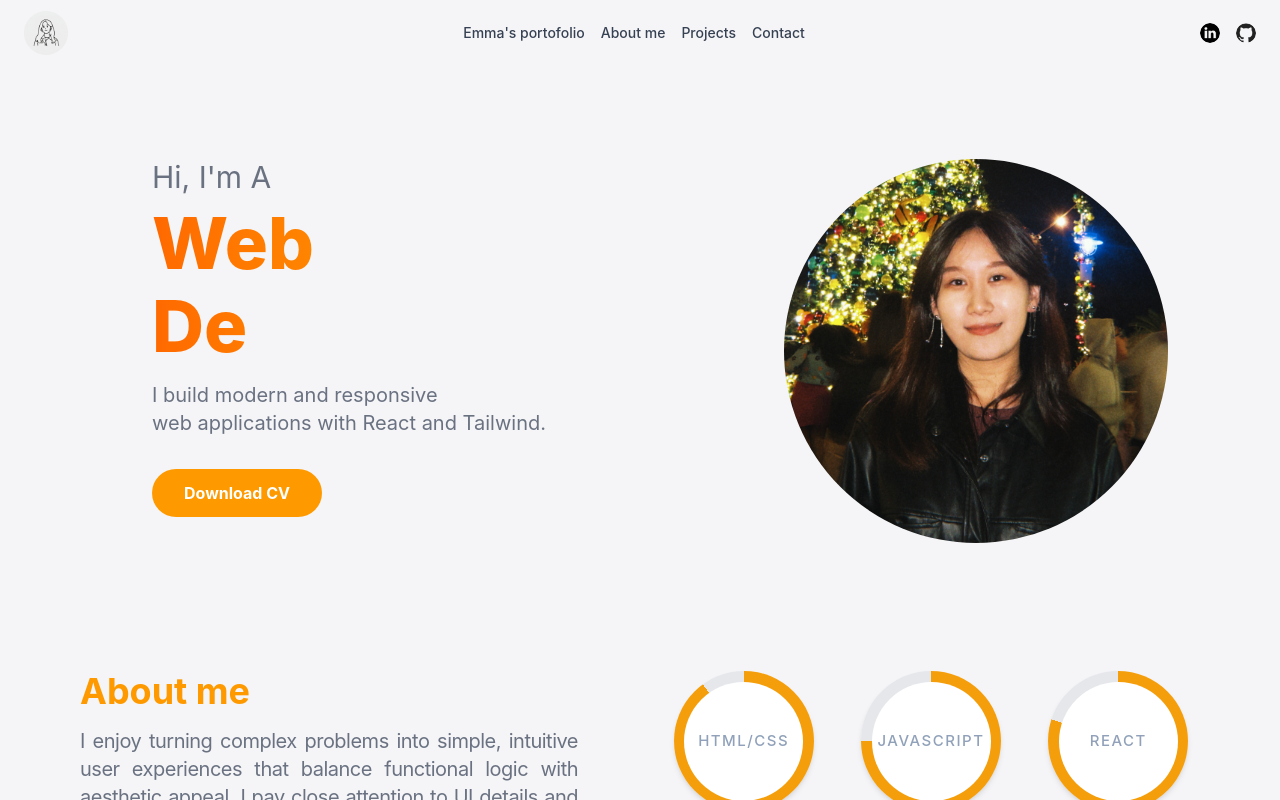
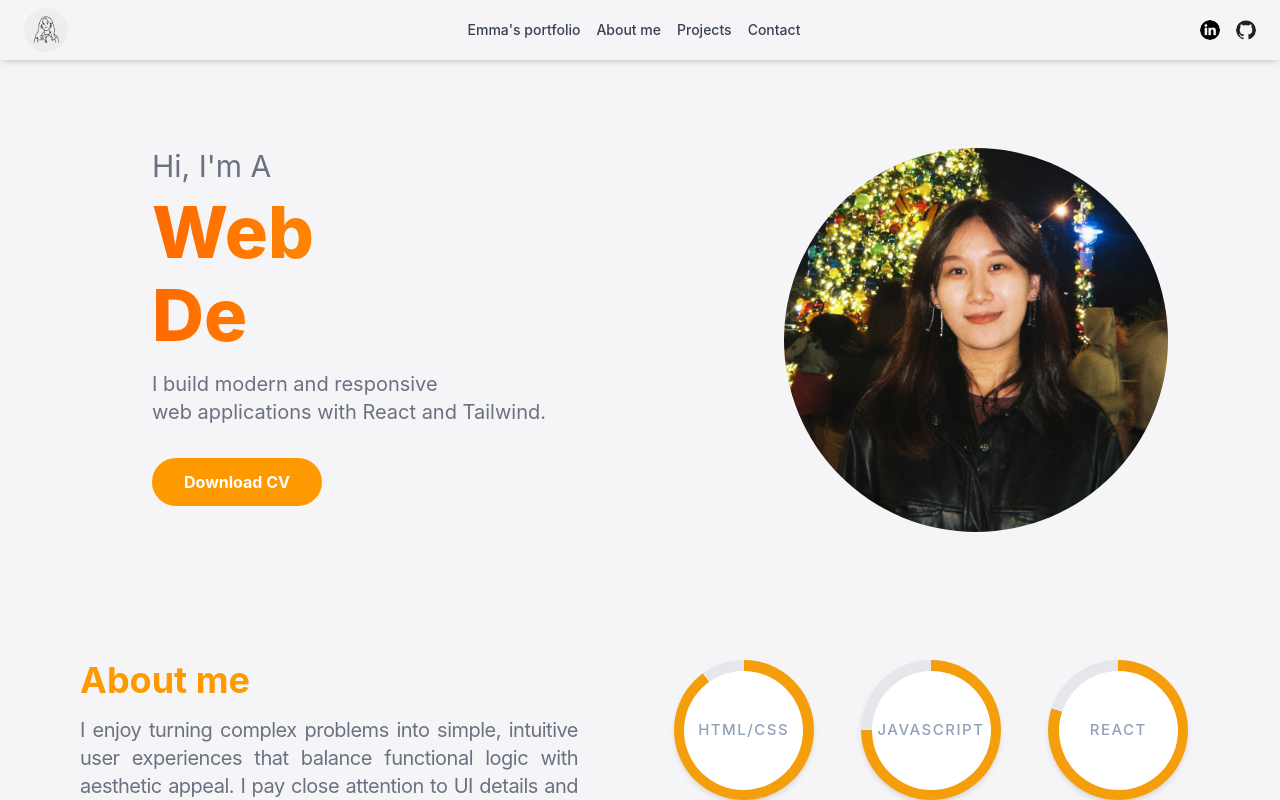
Before and after one commit to emmatwan0707-web/react-portfolio, a React (Vite) app: page / in a window 1280 px wide. Shown: the top 800 px of the page. Built offline with nearby package versions, Linux system fonts and the light colour scheme.

Commit message:
Fixed navbar and link to sections with smooth scroll

```diff
--- a/package.json
+++ b/package.json
@@ -13,6 +13,7 @@
     "framer-motion": "^12.26.2",
     "react": "^19.2.0",
     "react-dom": "^19.2.0",
+    "react-scroll": "^1.9.3",
     "react-simple-typewriter": "^5.0.1"
   },
   "devDependencies": {
--- a/src/components/About.jsx
+++ b/src/components/About.jsx
@@ -3,7 +3,7 @@ import SkillCircle from './SkillCircle';
 
 const About = () => {
     return (
-        <div className='flex flex-row justify-between mb-30'>
+        <div id="about" className='flex flex-row justify-between mb-30'>
             <div className=' ml-20 mr-26 flex-1'>
               <h1 className='text-4xl font-bold text-amber-500'>About me</h1>
               <p className='mt-4 text-xl text-gray-500 text-justify break-words tracking-tight'>I enjoy turning complex problems into simple, intuitive user experiences that balance functional logic with aesthetic appeal. I pay close attention to UI details and thrive in collaborative environments where shared ideas lead to better products. To stay at the forefront of the industry, I am constantly exploring new front-end technologies and best practices to refine my craft. My ultimate goal is to deliver high-performance, accessible applications that provide meaningful value while maintaining the highest standards of code quality and visual excellence.</p>
--- a/src/components/Contacts.jsx
+++ b/src/components/Contacts.jsx
@@ -36,7 +36,7 @@ const Contacts = () => {
     }
 
     return (
-        <section className="bg-gray-50 py-16 px-6">
+        <section id="contact" className="bg-gray-50 py-16 px-6">
             <div className="max-w-2xl mx-auto bg-white rounded-2xl shadow-lg p-8 md:p-12">
                 <h1 className="text-4xl font-bold text-amber-500 mb-4 text-center">
                     Contact Me
--- a/src/components/Header.jsx
+++ b/src/components/Header.jsx
@@ -2,12 +2,14 @@ import React from 'react';
 import EmmaImg from '../assets/Emma.png';
 import github from '../assets/GitHub.png';
 import linkedin from '../assets/LinkedIn.png';
+import { Link } from 'react-scroll';
 
 const Header = () => {
     return (
 
 
-    <nav className="relative flex items-center justify-between px-6 py-4 bg-[#F5F5F7] -mt-[5px]">
+    <nav className="fixed top-0 left-0 w-full z-50 flex items-center justify-between px-6 py-2 bg-[#F5F5F7] shadow-md
+">
 
         <img
                 src={EmmaImg}
@@ -15,11 +17,26 @@ const Header = () => {
                 className="w-11 h-11 object-contain rounded-full gap-10"
             />
             <ul className="flex gap-4 text-sm text-gray-700 font-medium">
-                <li className="cursor-pointer  text-gray-700 hover:text-black text-sm">Emma's portofolio</li>
-                <li className="cursor-pointer  text-gray-700 hover:text-black text-sm">About me</li>
-                <li className="cursor-pointer  text-gray-700 hover:text-black text-sm">Projects</li>
-
-                <li className="cursor-pointer  text-gray-700 hover:text-black text-sm">Contact</li>
+                <li>
+                    <Link to="hero" smooth={true} duration={500} className="cursor-pointer hover:text-amber-500">
+                        Emma's portfolio
+                    </Link>
+                </li>
+                <li>
+                    <Link to="about" smooth={true} duration={500} className="cursor-pointer hover:text-amber-500">
+                        About me
+                    </Link>
+                </li>
+                <li>
+                    <Link to="projects" smooth={true} duration={500} className="cursor-pointer hover:text-amber-500">
+                        Projects
+                    </Link>
+                </li>
+                <li>
+                    <Link to="contact" smooth={true} duration={500} className="cursor-pointer hover:text-amber-500">
+                        Contact
+                    </Link>
+                </li>
             </ul>
         <div className="flex gap-4">
             <div className="flex gap-4">
--- a/src/components/Hero.jsx
+++ b/src/components/Hero.jsx
@@ -4,7 +4,7 @@ import { Typewriter } from 'react-simple-typewriter'
 
 const Hero = () => {
     return (
-        <div className="flex flex-col-reverse md:flex-row items-start px-6 md:px-8 pt-22 pb-32 mx-auto gap-0">
+        <div id='hero' className="flex flex-col-reverse md:flex-row items-start px-6 md:px-8 pt-22 pb-32 mx-auto gap-0 mt-15">
 
             <div className='text-center md:text-left md:max-w-lg md:ml-30 flex-1'>
                 <h2 className='text-3xl text-gray-500'>Hi, I'm A</h2>
--- a/src/components/Projects.jsx
+++ b/src/components/Projects.jsx
@@ -29,7 +29,7 @@ const Projects = () => {
     ];
 
     return (
-        <div>
+        <div id="projects">
         <h1 className='ml-20 text-4xl font-bold text-amber-500 mb-5'>Recent Projects</h1>
         <div className="flex flex-wrap justify-evenly gap-6 mb-10 ">
             {projectList.map((project) => (
```
Also changed, not shown: 1 other file (tests, documents, lock files or other folders).
